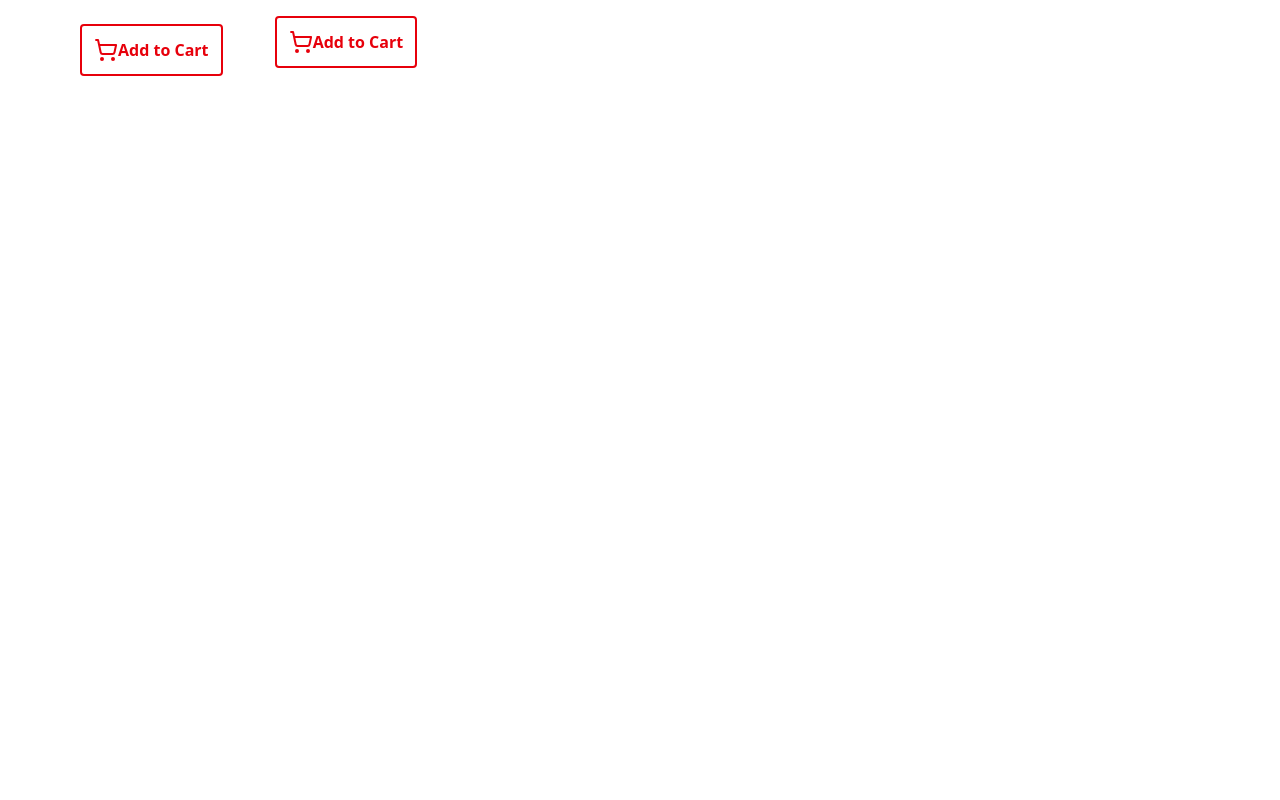
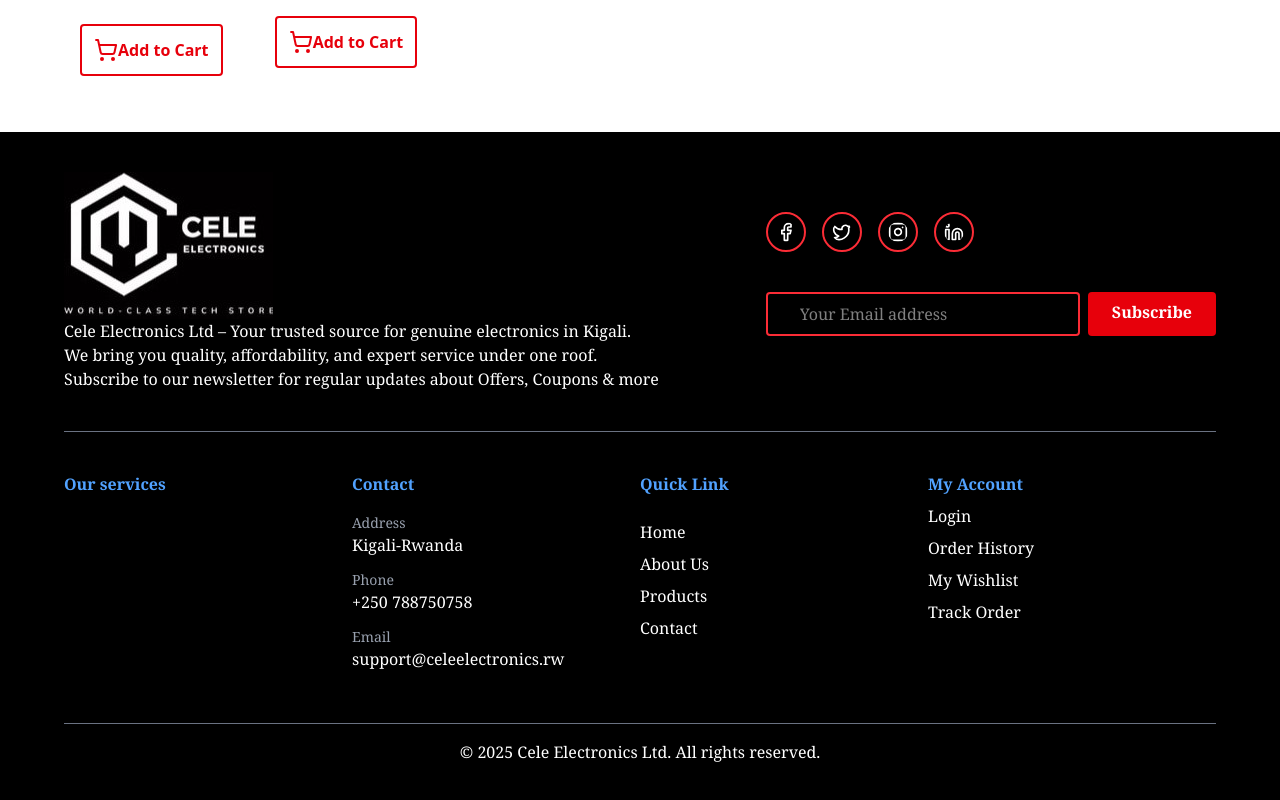
Before and after one commit to ingdia/E-commerce, a React (Vite) app in the folder cele-ecommerce/: page / in a window 1280 px wide. Shown: the part 1590-2390 px from the top of the page. Before the commit the page ends 1722 px from the top, so only its background shows below. Built offline with nearby package versions, Linux system fonts and the light colour scheme.

Commit message:
adding the Footer

```diff
--- a/cele-ecommerce/src/App.jsx
+++ b/cele-ecommerce/src/App.jsx
@@ -5,7 +5,7 @@ import About from './pages/About'
 import Contact from './pages/Contact'
 import ProductsPage from './pages/ProductsPage'
 
-// import Footer from './components/Footer'
+import Footer from './components/Footer'
 
 function App() {
 
@@ -20,7 +20,8 @@ function App() {
         <Route path='/About' element ={<About/>}/>
         <Route path= '/Contact' element ={<Contact/>}/>
       </Routes>
-      {/* <Footer/> */}
+      <Footer/>
+
      </Router>
     </>
   )
--- a/cele-ecommerce/src/components/Footer.jsx
+++ b/cele-ecommerce/src/components/Footer.jsx
@@ -1,7 +1,77 @@
+import { Link } from 'react-router-dom'
+import logo from '../assets/images/logo.jpg'
+import {Facebook, Twitter, Instagram, Linkedin  } from "lucide-react"
 function Footer() {
 return(
     <>
-    <p>hello</p>
+    <section className='bg-black text-white py-10 px-16 font-serif'>
+        {/* the div for the upper part */}
+        <div className='flex flex-col md:flex-row md:justify-between border-b pb-10 border-gray-500 '>
+            <div>
+                <div><img src={logo}/></div>
+                <p>Cele Electronics Ltd – Your trusted source for genuine electronics in Kigali.</p>
+                 <p>  We bring you quality, affordability, and expert service under one roof.</p>
+                <div>
+                    <h3>Subscribe to our newsletter for regular updates about Offers, Coupons & more</h3>
+
+                </div>
+            </div>
+
+            {/* icons */}
+            <div >
+            <div className='flex space-x-4 py-10'>
+                <Facebook className='w-[40px] h-[40px] p-2 border-2 border-red-500 rounded-full' />
+                <Twitter className='w-[40px] h-[40px] p-2 border-2 border-red-500 rounded-full'/>
+                <Instagram className='w-[40px] h-[40px] p-2 border-2 border-red-500 rounded-full'/>
+                <Linkedin className='w-[40px] h-[40px] p-2 border-2 border-red-500 rounded-full'/>
+            </div>
+                <div className='flex gap-2'>
+                        <input type ="text" placeholder='Your Email address' className="border-2 rounded p-2 px-8 border-red-500"/>
+                        <buttorn className="p-2 font-bold rounded px-6 bg-red-600">Subscribe</buttorn>
+                </div>
+            </div>
+        </div>
+        <div className='grid grid-cols-1 md:grid-cols-4 pt-10  border-b pb-10 border-gray-500 '>
+            <div>
+                <h4 className='text-blue-400 font-bold text-[16px] pb-4'>Our services</h4>
+                <p></p>
+            </div>
+
+            <div>
+                <h4 className='text-blue-400 font-bold text-[16px] pb-4'>Contact</h4>
+                <div className='pb-3'>
+                <h5 className='text-[14px] text-gray-400'>Address</h5>
+                <p>Kigali-Rwanda</p>
+                </div>
+                <div className='pb-3'>
+                <h5 className='text-[14px] text-gray-400'>Phone</h5>
+                <p>+250 788750758</p>
+                </div>
+                <div className='pb-3'>
+                <h5 className='text-[14px] text-gray-400'>Email</h5>
+                <p>support@celeelectronics.rw</p>
+                </div>
+            </div>
+            <div className='flex flex-col md:gap-2'>
+                <h2 className='text-blue-400 font-bold text-[16px] pb-4'>Quick Link</h2>
+                <Link to='/'>Home</Link>
+                <Link to='/about'>About Us</Link>
+                <Link to='/products'>Products</Link>
+                <Link TO='/contact'>Contact</Link>
+
+            </div>
+            <div className="flex flex-col md:gap-2">
+                <h2 className='text-blue-400 font-bold text-[16px] pb-4" '>My Account</h2>
+                <p>Login </p>
+                <p>Order History </p>
+                <p>My Wishlist </p>
+                <p>Track Order </p>
+            </div>
+        </div>
+        <div className='flex justify-center pt-4'>
+             <p>&copy; {new Date().getFullYear()} Cele Electronics Ltd. All rights reserved.</p>
+        </div>
+    </section>
     </>
 )
 }
--- a/cele-ecommerce/src/components/Navbar.jsx
+++ b/cele-ecommerce/src/components/Navbar.jsx
@@ -10,7 +10,7 @@ function Navbar() {
     return(
     <>
     {/* the Destop navbar  */}
-    <header className="hidden md:flex justify-between  items-center bg-white text-black py-1 px-12 shadow-lg border-b-2 border-blue-600">
+    <header className="hidden md:flex font-serif justify-between  items-center bg-white text-black py-1 px-12 shadow-lg border-b-2 border-blue-600">
        <div> <img src={logo} alt="logo" className='w-40 h-10 lg:w-60 lg:h-20 rounded-2xl lg:p-2'/></div>
         <nav className='flex space-x-4 font-bold '>
             <Link to= "/" className='hover:text-red-400 text-blue-600'>Home</Link>
--- a/cele-ecommerce/src/pages/Home.jsx
+++ b/cele-ecommerce/src/pages/Home.jsx
@@ -42,7 +42,7 @@ function Home (){
         </div>
         {/* the new updates */}
         <div className="col-span-1 ">
-            <div className="max-h-[500px] rounded-2xl bg-blue-50 flex flex-col items-center p-16 justify-center text-center">
+            <div className="max-h-[500px] rounded-2xl bg-blue-300 flex flex-col items-center p-16 justify-center text-center">
                 <p className="bg-red-600  text-white w-[120px] flex items-center p-1 font-bold justify-center rounded-bl-2xl rounded-tr-2xl">New arrival</p>
                 <h2 className="text-3xl p-2 text-black font-bold">Smart Watch</h2>
                 <p className=" text-gray-600">Today's super offer</p>
```
Also changed, not shown: 1 other file (tests, documents, lock files or other folders).
